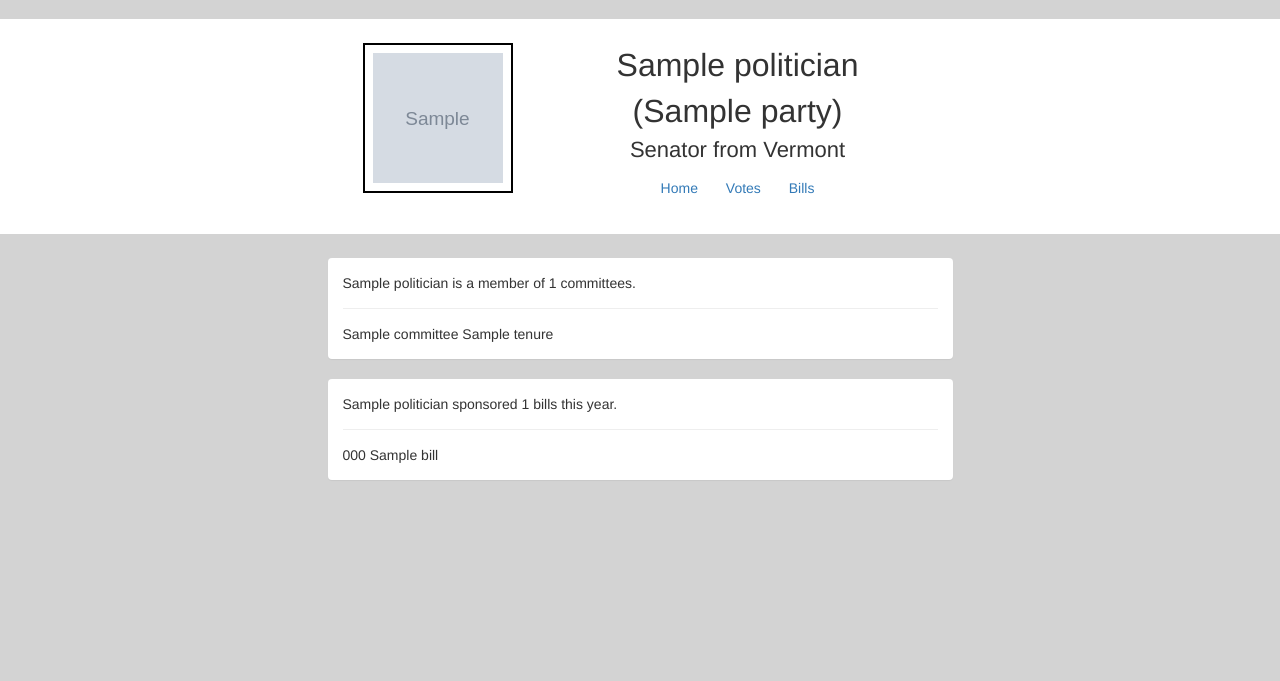
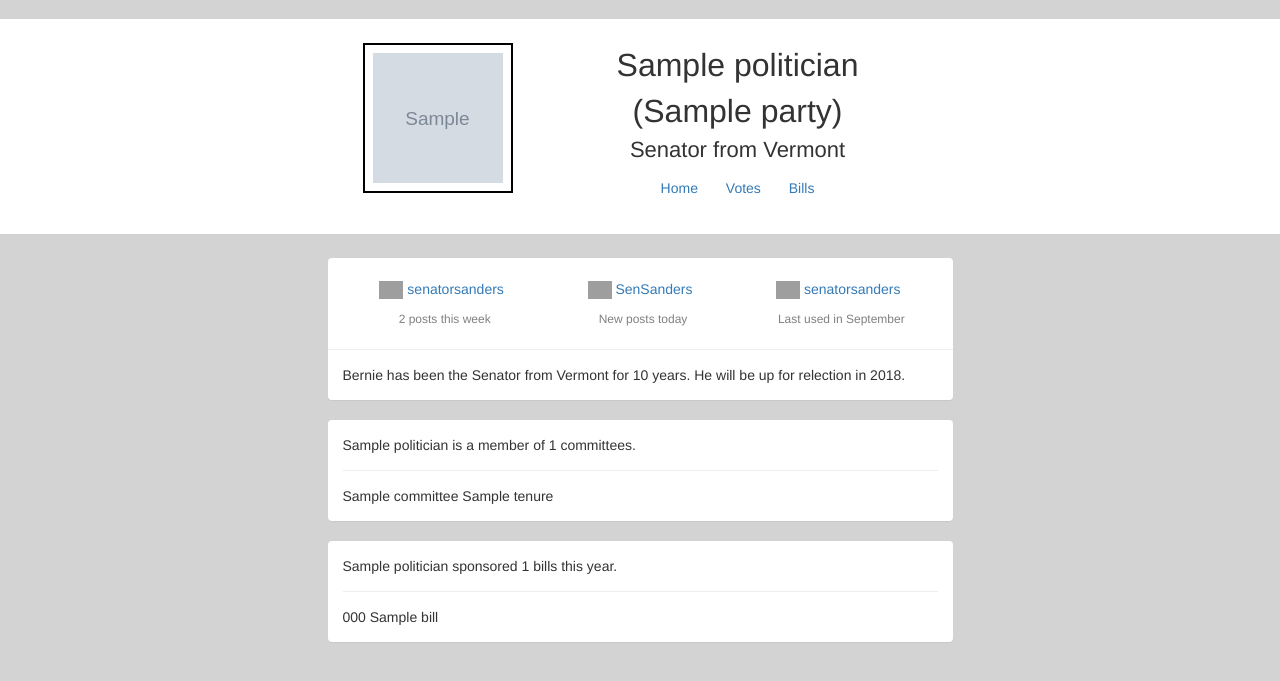
Before and after one commit to arbass22/politifind, a Django app: template sudormrf/politifind/templates/politician_home.html in a window 1280 px wide. Shown: the part 51-732 px from the top of the page. Run offline with Django 3.2, Linux system fonts and the light colour scheme; the template is opened without the code that fills it: most values are stand-ins (such as "Sample title", 1, 10 or a date in 2020); grey boxes marked "Sample" are stand-in pictures; some libraries are stand-ins or nearby versions; grey boxes are pictures that could not be loaded.

Commit message:
Added social card

```diff
--- a/sudormrf/politifind/static/css/politician-styles.css
+++ b/sudormrf/politifind/static/css/politician-styles.css
@@ -30,3 +30,37 @@
     display: inline-block;
     margin: 12px;
 }
+
+.social .icon {
+    width: 24px;
+}
+
+.social .item:hover {
+    background-color: #e8e8e8;
+}
+
+.social .item {
+    padding-top: 6px;
+    padding-bottom: 6px;
+}
+
+.social .row {
+    margin-left: 0px;
+    margin-right: 0px;
+}
+
+.social hr {
+    margin-top: 0px;
+    margin-bottom: 0px;
+}
+
+.recent-posts {
+    color: grey;
+    font-size: 12px;
+    margin-left: 6px;
+    margin-top: 12px;
+}
+
+.social a:hover {
+    text-decoration: none;
+}
--- a/sudormrf/politifind/templates/politician_home.html
+++ b/sudormrf/politifind/templates/politician_home.html
@@ -3,6 +3,36 @@
 {% block politician_content %}
 <div class="row">
   <div class="col-md-6 col-md-offset-3 main-column">
+    <div class="panel panel-default social">
+      <div class="panel-body">
+        <div class="row">
+            <div class="item col-md-4 text-center">
+                <a href="#">
+                    <img class="icon" src="https://image.flaticon.com/icons/png/128/174/174848.png"/>
+                    <span class="handle">senatorsanders</span>
+                    <div class="recent-posts">2 posts this week</div>
+                </a>
+            </div>
+            <div class="item col-md-4 text-center">
+                <a href="#">
+                    <img class="icon" src="https://image.flaticon.com/icons/png/128/174/174876.png"/>
+                    <span class="handle">SenSanders</span>
+                    <div class="recent-posts">New posts today</div>
+                </a>
+            </div>
+            <div class="item col-md-4 text-center">
+                <a href="#">
+                    <img class="icon" src="https://image.flaticon.com/icons/png/128/174/174883.png"/>
+                    <span class="handle">senatorsanders</span>
+                    <div class="recent-posts">Last used in September</div>
+                </a>
+            </div>
+          </div>
+        </div>
+        <hr>
+            <div class="panel-body status">Bernie has been the Senator from Vermont for 10 years.  He will be up for relection in 2018.</div>
+    </div>
+
     <div class="panel panel-default">
       <div class="panel-body">
         <div class="card-header">
```
